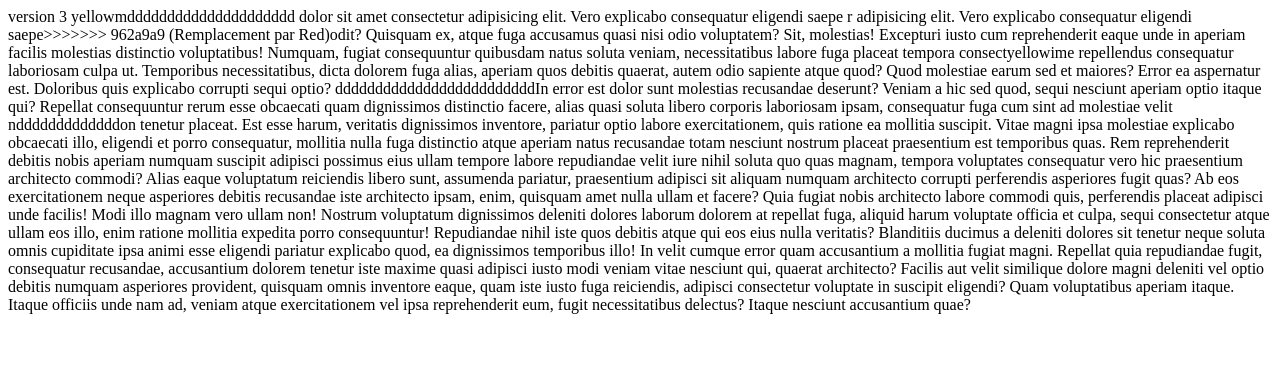
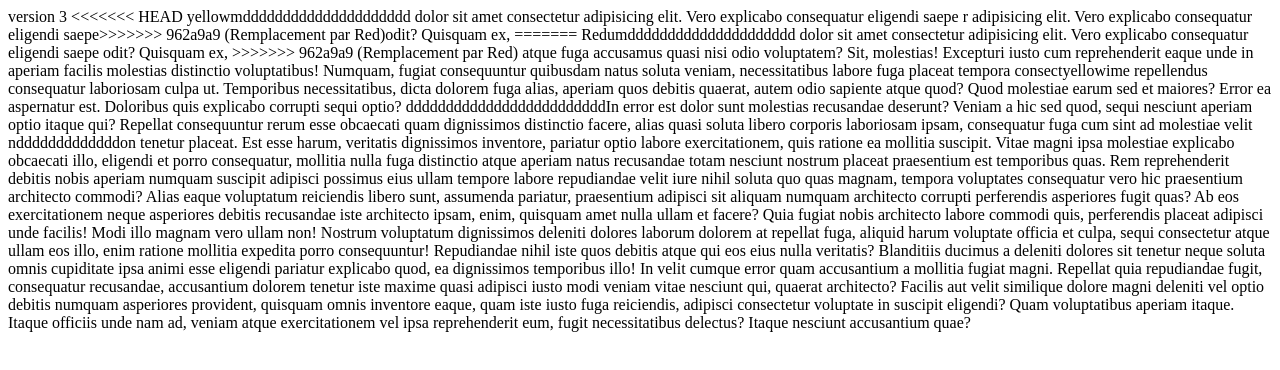
Before and after one commit to hcau/Tests, a plain HTML site: page index.html in a window 1280 px wide. Drawn offline with Linux system fonts and the light colour scheme.

```diff
--- a/index.html
+++ b/index.html
@@ -4,9 +4,14 @@
   version 3
 </head>
 
+<<<<<<< HEAD
 
 yellowmddddddddddddddddddddd dolor sit amet consectetur adipisicing elit. Vero explicabo consequatur eligendi saepe
 r adipisicing elit. Vero explicabo consequatur eligendi saepe>>>>>>> 962a9a9 (Remplacement par Red)odit? Quisquam ex,
+=======
+Redumddddddddddddddddddddd dolor sit amet consectetur adipisicing elit. Vero explicabo consequatur eligendi saepe
+odit? Quisquam ex,
+>>>>>>> 962a9a9 (Remplacement par Red)
 atque fuga accusamus quasi nisi odio voluptatem? Sit, molestias! Excepturi iusto cum reprehenderit eaque unde in aperiam
 facilis molestias distinctio voluptatibus! Numquam, fugiat consequuntur quibusdam natus soluta veniam, necessitatibus
 labore fuga placeat tempora consectyellowime repellendus consequatur laboriosam culpa ut. Temporibus necessitatibus,
```
